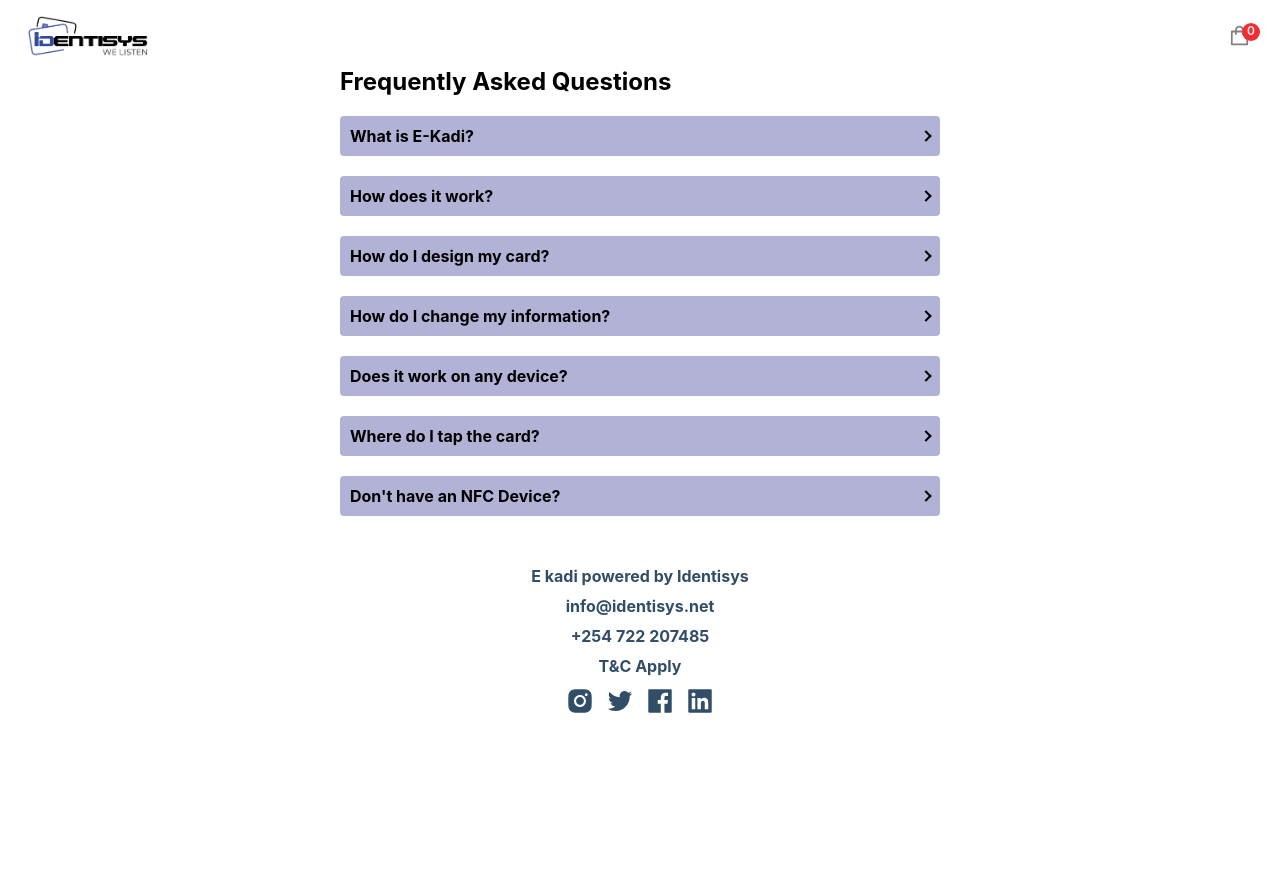
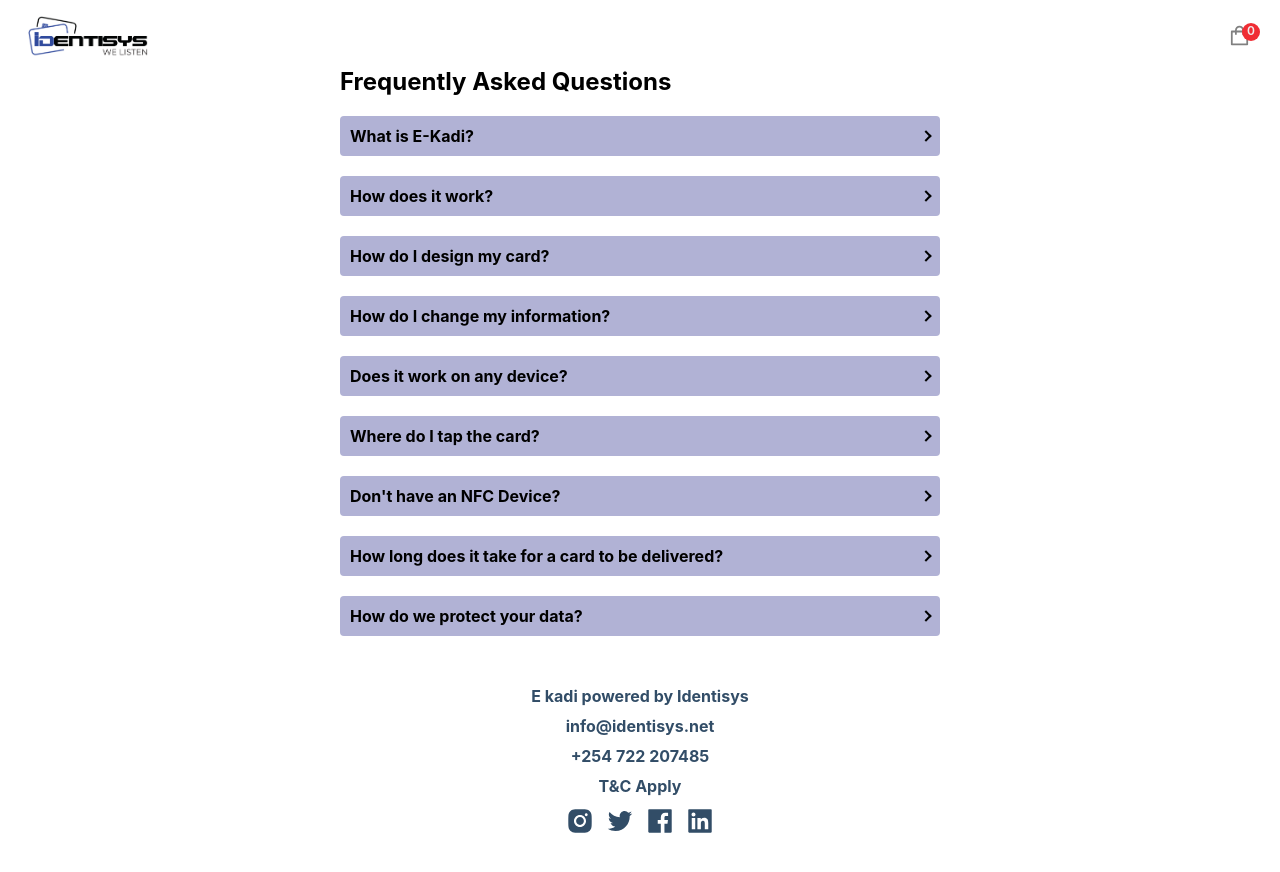
Before and after one commit to GurajBhoday/ekadi-, a Next.js app: page /faq in a window 1280 px wide. Shown: the top 872 px of the page. Before the commit the page ends 800 px from the top, so only its background shows below. Built offline with nearby package versions, Linux system fonts and the light colour scheme.

Commit message:
Added more FAQs

```diff
--- a/pages/faq.js
+++ b/pages/faq.js
@@ -70,6 +70,14 @@
         question="Don't have an NFC Device?"
         answer="Not to worry! If you do not have an NFC Device there is a QR code at the back of the card which can be scanned and used to save the information"
       />
+      <FaqItem
+        question="How long does it take for a card to be delivered?"
+        answer="Delivery time is 24 Hours of approved artwork."
+      />
+       <FaqItem
+        question="How do we protect your data?"
+        answer="We have implement robust security measures and follow industry best practices as per the new data protection act to ensure your information is safe. "
+      />
 
 </div>
   );
```
